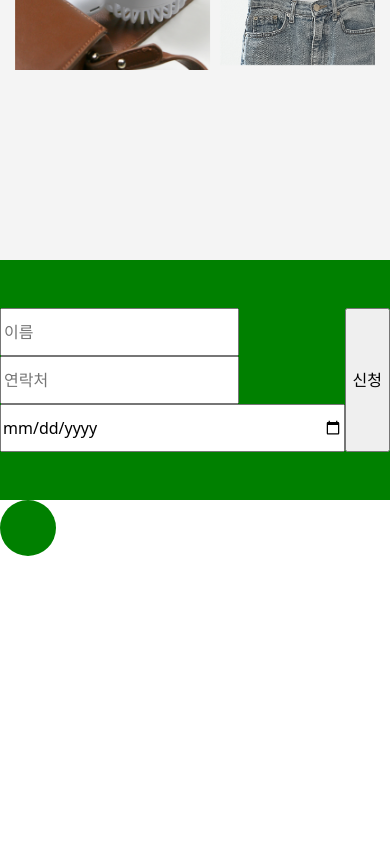
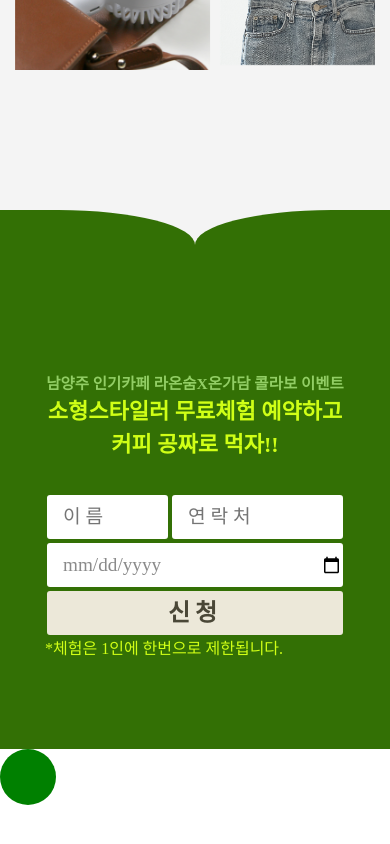
Before and after one commit to Sunjuhyeon/react_ongadam, a React (Create React App) app: page / in a window 390 px wide. Shown: the part 4930-5774 px from the top of the page. Before the commit the page ends 5547 px from the top, so only its background shows below. Built offline with nearby package versions, Linux system fonts and the light colour scheme; a web font is replaced by a local one.

Commit message:
폼섹션 반응형, 레이아웃 디자인 기초

```diff
--- a/public/css/ongadam_style.css
+++ b/public/css/ongadam_style.css
@@ -22,7 +22,8 @@
 * span,
 * em,
 * label,
-* button {
+* button,
+* input {
   font-family: "Pretendard";
   font-weight: 400;
 }
@@ -196,7 +197,6 @@ body #contents #review .swiper .swiper-pagination-progressbar .swiper-pagination
 }
 body #contents #slide .swiper {
   background-color: black;
-  height: -moz-fit-content;
   height: fit-content;
 }
 body #contents #slide .swiper .swiper-button-prev {
@@ -227,7 +227,6 @@ body #contents #slide .swiper .swiper-button-next::after {
 }
 body #contents #slide .swiper .swiper-slide {
   opacity: 0.5;
-  height: -moz-fit-content;
   height: fit-content;
 }
 body #contents #slide .swiper .swiper-slide.swiper-slide-active {
@@ -422,6 +421,29 @@ body #contents #about #aboutinsta .sectioncontainer .popup .popupclose {
   right: 10px;
   bottom: 101%;
 }
+body #contents #form {
+  position: relative;
+}
+body #contents #form:before {
+  content: "";
+  position: absolute;
+  left: 0;
+  width: 50%;
+  height: 50px;
+  background-color: #337005;
+  border-radius: 0 70% 0 0;
+  top: -50px;
+}
+body #contents #form:after {
+  content: "";
+  position: absolute;
+  right: 0;
+  width: 50%;
+  height: 50px;
+  background-color: #337005;
+  border-radius: 70% 0 0 0;
+  top: -50px;
+}
 body #contents #button .topButton .topButtonsvg circle {
   stroke-dasharray: 0;
   stroke-dashoffset: 0;
--- a/public/css/ongadam_style.scss
+++ b/public/css/ongadam_style.scss
@@ -22,7 +22,8 @@
     span,
     em,
     label,
-    button {
+    button,
+    input {
         font-family: 'Pretendard';
         font-weight: 400;
     }
@@ -38,7 +39,8 @@
         font-weight: 400;
         color: #333;
     }
-    a:hover{
+
+    a:hover {
         color: #333;
     }
 }
@@ -50,21 +52,24 @@
 
 body {
     &.scroll {
-        #button{
+        #button {
             position: fixed;
             bottom: 20%;
             right: 10px;
             z-index: 100000;
-            #formbtn{
+
+            #formbtn {
                 margin-bottom: 0.75rem;
             }
-            #topbtn{
-                .topButton{
+
+            #topbtn {
+                .topButton {
                     opacity: 1 !important;
                     visibility: visible !important;
                 }
             }
         }
+
         #hd {
             background-color: rgb(255, 255, 255, 0.8);
 
@@ -117,12 +122,14 @@ body {
                     }
                 }
             }
+
             .navbar-toggler {
                 .navbar-toggler-icon {
                     background-image: url(/img/XbuttonBlack.png);
                     transition: 1s;
                 }
             }
+
             #navbar-nav {
                 right: 0 !important;
             }
@@ -248,52 +255,64 @@ body {
                 }
             }
         }
-        #review{
-            .swiper{
+
+        #review {
+            .swiper {
+
                 .swiper-pagination,
                 .swiper-pagination-progressbar.swiper-pagination-vertical,
                 .swiper-vertical>.swiper-pagination-progressbar,
-                .swiper-pagination-progressbar .swiper-pagination-progressbar-fill{
+                .swiper-pagination-progressbar .swiper-pagination-progressbar-fill {
                     position: absolute;
                     top: 0;
                     right: 0 !important;
                     left: auto !important;
                     width: 3px !important;
                 }
-                .swiper-pagination{
+
+                .swiper-pagination {
                     background-color: #ebebeb;
                 }
-                .swiper-pagination-progressbar .swiper-pagination-progressbar-fill{
+
+                .swiper-pagination-progressbar .swiper-pagination-progressbar-fill {
                     background-color: #9C9494 !important;
                 }
             }
         }
+
         #slide {
             .swiper {
                 background-color: black;
                 height: fit-content;
-                .swiper-button-prev{
+
+                .swiper-button-prev {
                     background-image: url(/img/icon_arrow1.png);
                     background-position: center;
                     background-repeat: no-repeat;
-                    &::after{
+
+                    &::after {
                         display: none;
                     }
-                    @media(min-width:1400px){
+
+                    @media(min-width:1400px) {
                         left: 20%;
                     }
                 }
-                .swiper-button-next{
+
+                .swiper-button-next {
                     background-image: url(/img/icon_arrow0.png);
                     background-position: center;
                     background-repeat: no-repeat;
-                    &::after{
+
+                    &::after {
                         display: none;
                     }
-                    @media(min-width:1400px){
+
+                    @media(min-width:1400px) {
                         right: 20%;
                     }
                 }
+
                 .swiper-slide {
                     opacity: 0.5;
                     height: fit-content;
@@ -314,18 +333,20 @@ body {
                             height: 70vh;
                         }
 
-                        .title0{
+                        .title0 {
                             font-family: 'SBAggro', sans-serif;
                             font-weight: 500;
                             color: rgb(0, 154, 36);
 
                         }
-                        .title1{
+
+                        .title1 {
                             font-family: 'SBAggro', sans-serif;
                             font-weight: 500;
                             color: rgb(0, 126, 96);
                         }
-                        .title2{
+
+                        .title2 {
                             font-family: 'SBAggro', sans-serif;
                             font-weight: 500;
                             color: #005db9;
@@ -362,58 +383,77 @@ body {
             background-repeat: no-repeat;
             background-position: center;
             background-size: cover;
+
             ul {
                 margin: 0 auto;
-                @media(max-width:991px){
+
+                @media(max-width:991px) {
                     width: 70vw;
                 }
-                @media(max-width:576px){
+
+                @media(max-width:576px) {
                     width: 95vw;
                 }
-                li{
+
+                li {
+
                     // background-color: #f2f2f2;
-                    .event0{
+                    .event0 {
                         width: 600px;
-                        @media(max-width:1210px){
+
+                        @media(max-width:1210px) {
                             width: 450px;
                         }
-                        @media(max-width:991px){
+
+                        @media(max-width:991px) {
                             width: 70vw;
                         }
-                        @media(max-width:576px){
+
+                        @media(max-width:576px) {
                             width: 95vw;
                         }
+
                         a {
                             background-image: url(/img/event0.png);
 
                         }
                     }
-                    .event1{
+
+                    .event1 {
                         width: 300px;
-                        @media(max-width:1210px){
+
+                        @media(max-width:1210px) {
                             width: 225px;
                         }
-                        @media(max-width:991px){
+
+                        @media(max-width:991px) {
                             width: 70vw;
                         }
-                        @media(max-width:576px){
+
+                        @media(max-width:576px) {
                             width: 95vw;
                         }
+
                         a {
                             background-image: url(/img/event1.png);
                         }
                     }
-                    .event2{
+
+                    .event2 {
                         width: 300px;
-                        @media(max-width:1210px){
+
+                        @media(max-width:1210px) {
                             width: 225px;
                         }
-                        @media(max-width:991px){
+
+                        @media(max-width:991px) {
                             width: 70vw;
                         }
-                        @media(max-width:576px){
+
+                        @media(max-width:576px) {
                             width: 95vw;
                         }
+
                         a {
                             background-image: url(/img/event2.png);
                         }
@@ -421,26 +461,30 @@ body {
                 }
             }
         }
-        #about{
-            #abouthd{
-                .sentence2{
+
+        #about {
+            #abouthd {
+                .sentence2 {
                     background-image: url(/img/truckImg.png);
                 }
             }
-            #aboutyoutube{
-                .textContent{
-                    p{
+
+            #aboutyoutube {
+                .textContent {
+                    p {
                         font-family: 'PuradakGentleGothicR', serif;
                         font-weight: normal;
                     }
                 }
 
             }
-            .youtube{
+
+            .youtube {
                 padding-bottom: 56.25%;
                 position: relative;
                 width: 100%;
-                iframe{
+
+                iframe {
                     top: 0;
                     left: 0;
                     position: absolute;
@@ -448,38 +492,45 @@ body {
                     height: 100%;
                 }
             }
-            #aboutinsta{
-                .sectioncontainer{
+
+            #aboutinsta {
+                .sectioncontainer {
                     width: 92.5%;
                     margin: 0 auto;
                     max-width: 1200px;
-                    .swiper{
+
+                    .swiper {
                         margin-top: 40px;
-                        .swiper-wrapper{
-                            .swiper-slide{
+
+                        .swiper-wrapper {
+                            .swiper-slide {
                                 width: 250px;
                                 height: 250px;
                                 padding-right: 5px;
 
-                                @media(max-width:576px){
+                                @media(max-width:576px) {
                                     width: 200px;
                                     height: 200px;
                                 }
-                                img{
+
+                                img {
                                     width: 100%;
                                     height: 100%;
                                     cursor: pointer;
                                 }
                             }
-                            .swiper-slide:not(:first-child){
+
+                            .swiper-slide:not(:first-child) {
                                 padding-left: 5px;
                             }
 
                         }
                     }
-                    .popup{
+
+                    .popup {
                         background-color: black !important;
-                        .popupclose{
+
+                        .popupclose {
                             background-image: url(/img/XbuttonWhite.png);
                             background-position: center;
                             background-repeat: no-repeat;
@@ -496,10 +547,35 @@ body {
             }
         }
 
-        #button{
-            .topButton{
-                .topButtonsvg{
-                    circle{
+        #form {
+            position: relative;
+
+            &:before {
+                content: "";
+                position: absolute;
+                left: 0;
+                width: 50%;
+                height: 50px;
+                background-color: #337005;
+                border-radius: 0 70% 0 0;
+                top: -50px;
+            }
+            &:after {
+                content: "";
+                position: absolute;
+                right: 0;
+                width: 50%;
+                height: 50px;
+                background-color: #337005;
+                border-radius: 70% 0 0 0;
+                top: -50px;
+            }
+        }
+
+        #button {
+            .topButton {
+                .topButtonsvg {
+                    circle {
                         stroke-dasharray: 0;
                         stroke-dashoffset: 0;
                         stroke-width: 2;
--- a/src/component/Form.js
+++ b/src/component/Form.js
@@ -1,33 +1,97 @@
-import React from 'react'
+import React, { useEffect } from 'react'
 import form from '../scss/form.module.css'
-import { useForm } from "react-hook-form";
+import { useForm, useFieldArray, Controller } from "react-hook-form";
 
 function Form(props) {
-    const { register, handleSubmit, watch, formState: { errors } } = useForm();
-    const onSubmit = data => console.log(data);
-    console.log(watch("example"));
+    const {
+        register,
+        handleSubmit,
+        reset,
+        setError,
+        formState,
+        formState:{isSubmitting, errors, isSubmitSuccessful},
+    } = useForm({ defaultValues: { name:"", num:"", date:"" }});
+    const onSubmit = data =>  alert(`안녕하세요. ${data.name}님! 성공적으로 전송되었습니다!!`);
+
+    React.useEffect(() => {
+        if(formState.isSubmitSuccessful){
+            reset({name:"", num:"", date:""});
+        }
+    }, [formState, isSubmitSuccessful, reset])
+
+    useEffect(() => {
+        let errorMessage = "";
+
+        if (errors.name){
+            errorMessage += errors.name.message;
+        }
+        if (errors.num){
+            errorMessage += errors.num.message;
+        }
+        if (errors.date){
+            errorMessage += errors.date.message;
+        }
+
+        if (errorMessage !== ""){
+            alert(`${errorMessage}를 입력해주세요`);
+        }
+    })
 
   return (
-    <section id={props.id} className={`${form.sectionbg} py-5`}>
-        <form onSubmit={handleSubmit(onSubmit)} className={`${form.formBox} d-flex`}>
-            <div>
-                <div>
+    <section id={props.id} className={`${form.sectionbg}`}>
+        <div className={`${form.title}`}>
+                <p className={`${form.subtitle}`}>남양주 인기카페 라온숨X온가담 콜라보 이벤트</p>
+                <p className={`${form.maintitle}`}>소형스타일러 무료체험 예약하고 <br /> 커피 공짜로 먹자!!</p>
+        </div>
+        <form
+        method='GET'
+        action='/server'
+        onSubmit={handleSubmit(onSubmit)}
+        className={`${form.formBox} d-flex flex-column flex-sm-row position-relative`}
+        >
+            <div className={`${form.mainform}`}>
+                <div className={`col-12`}>
                     <input
                     type="text"
+                    name="name"
                     placeholder="이름"
+                    {...register("name", {
+                        required:"성함,"
+                    })}
+                    aria-invalid={errors.name ? "true" : "false"}
+                    className={`col-5`}
                     />
                     <input
-                    type="text"
+                    type="tel"
+                    name="num"
                     placeholder="연락처"
+                    {...register("num", {
+                        required: "연락처,"
+                    })}
+                    aria-invalid={errors.num ? "true" : "false"}
+                    className={`col-7`}
                     />
                 </div>
                 <input
                 type="date"
+                name="date"
                 placeholder="방문날짜"
-                className={`w-100`}
+                className={`w-100 col-12`}
+                {...register("date", {
+                    required: "방문날짜"
+                })}
+                aria-invalid={errors.date ? "true" : "false"}
                 />
             </div>
-            <input type="submit" value="신청"/>
+            <input
+                type="submit"
+                value="신청"
+                disabled={isSubmitting}
+                className={`${form.submitbtn}`}
+            />
+            <div className={`${form.notice}`}>
+                <p>*체험은 1인에 한번으로 제한됩니다.</p>
+            </div>
         </form>
     </section>
   )
--- a/src/scss/form.module.css
+++ b/src/scss/form.module.css
@@ -1,13 +1,101 @@
 .sectionbg{
-    background-color: green;
+    background-color: #337005;
+    padding: 7rem 0;
 }
+
+/* 타이틀스타일 */
+.title{
+    margin-bottom: 2rem;
+}
+.title p{
+    text-align: center;
+    margin-bottom: 0;
+}
+.title .subtitle{
+    font-size: 1.2rem;
+    font-weight: 700;
+    color: #92CE65;
+}
+.title .maintitle{
+    font-size: 1.7rem;
+    font-weight: 900;
+    color: #d0ff16;
+}
+
+
+
+/* 폼스타일 */
 .formBox{
     justify-content: center;
-    align-items: stretch;
+    align-items: center;
+    width: fit-content;
+    margin: 0 auto;
 }
-.formBox input[type="text"]{
-    height: 3rem;
+.formBox input{
+    font-size: 1.5rem;
+    border-radius: 10px;
+    border: 2px solid #337005;
 }
-.formBox input[type="date"]{
-    height: 3rem;
+.formBox input::placeholder{
+    opacity: 1;
 }
+.formBox input[type=text],[type=tel],[type=date]{
+    height: 5rem;
+    padding-left: 1rem;
+    color: rgb(138, 138, 138);
+    opacity: 1;
+}
+.formBox input[type=text],[type=tel], [type=submit]{
+    letter-spacing: 0.3rem;
+}
+
+.formBox input[type=submit]{
+    height: 10rem;
+    width: 6rem;
+    background-color: #ECE8D9;
+    color: #4A4737;
+    font-weight: bolder;
+    text-align: center;
+}
+
+.mainform{
+    width: 50vw;
+    min-width: 300px;
+}
+
+
+/* 하단 공지 */
+.notice{
+    position: absolute;
+    top: 100%;
+    left: 0;
+}
+.notice p{
+    margin-bottom: 0;
+    color: #d0ff16;
+}
+
+@media(min-width:576px){
+    .title .maintitle br{
+        display: none;
+    }
+}
+@media(max-width:576px){
+    .formBox input{
+        border-radius: 5px;
+    }
+    .formBox input[type=text],[type=tel],[type=date]{
+        height: 3rem;
+        font-size: 1.2rem !important;
+    }
+    .formBox input[type=submit] {
+            height: 3rem;
+            width: 300px;
+    }
+    .title .subtitle{
+        font-size: 15.5px !important;
+    }
+    .title .maintitle{
+        font-size: 22px !important;
+    }
+}
```
Also changed, not shown: public/css/ongadam_style.min.css, 2 other files (tests, documents, lock files or other folders). Lines whose indentation alone changed are shown as unchanged.
